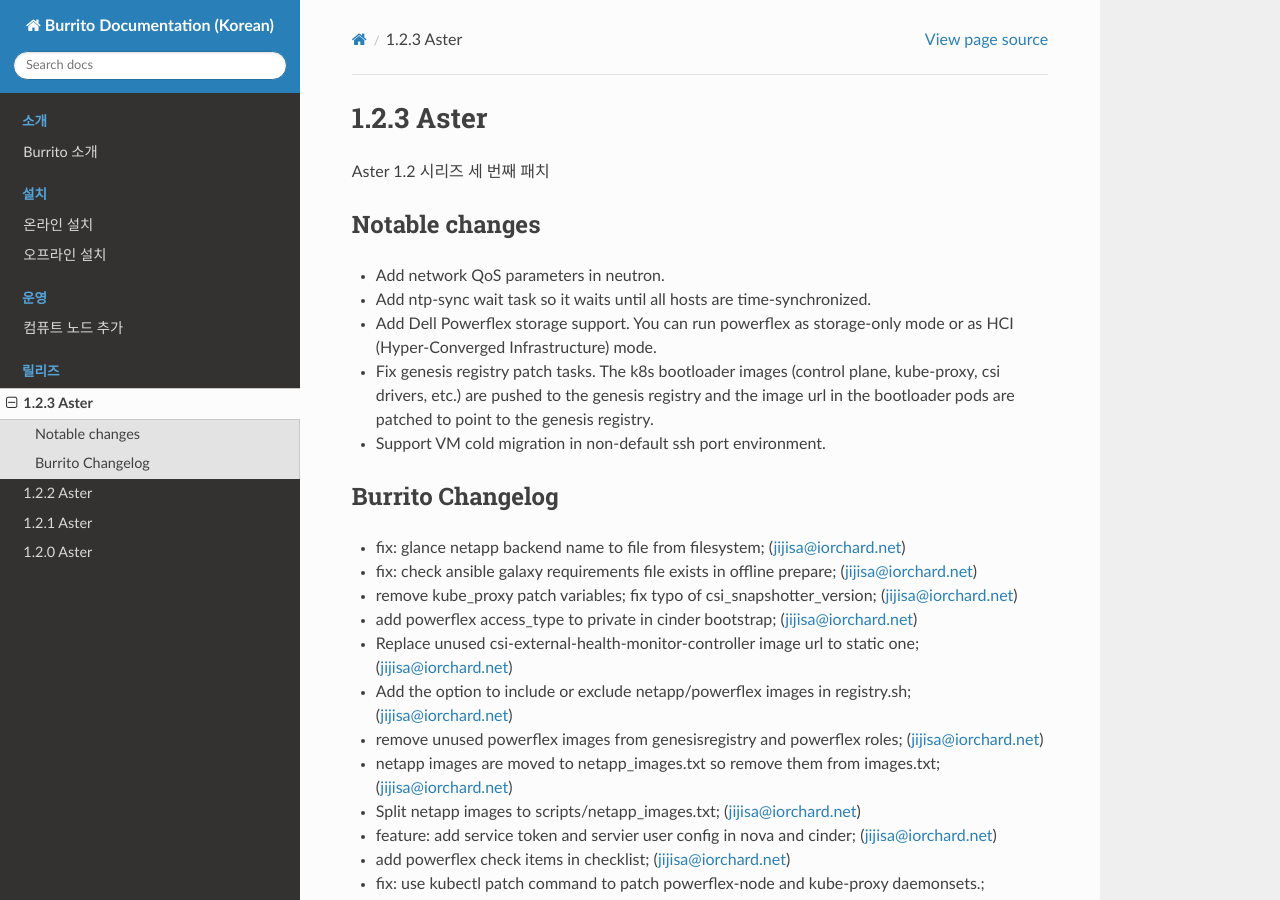
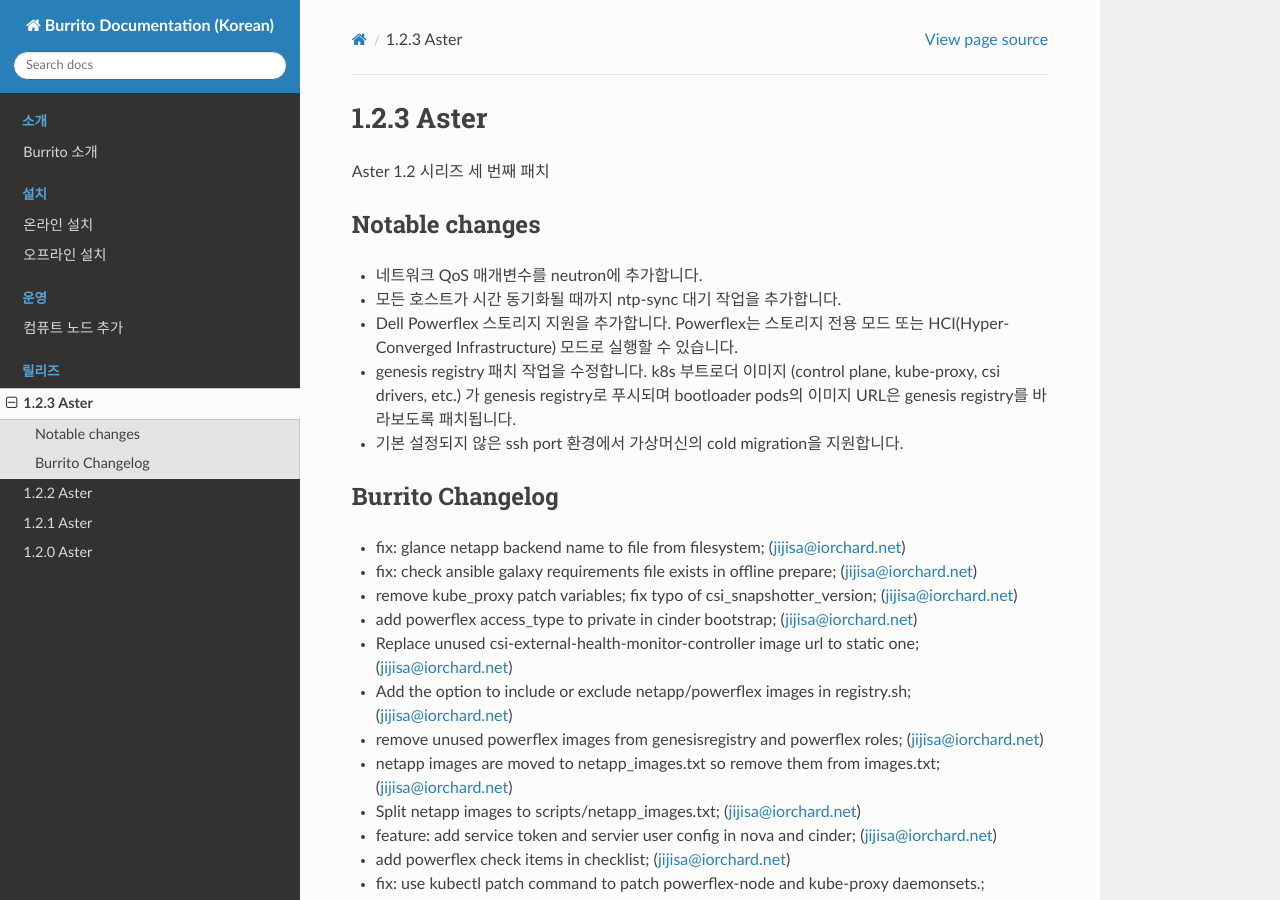
Before and after one commit to iorchard/burrito_docs_ko, a Sphinx documentation site: the page built from source/releases/1.2.3.rst, in a window 1280 px wide and 900 px high. Built offline with Sphinx 7.4.7 and the Read the Docs theme 2.0.0, drawn with Linux system fonts in a browser that asks for light colours.

Commit message:
modify rst

```diff
--- a/source/install/install.rst
+++ b/source/install/install.rst
@@ -195,7 +195,9 @@
 
 .. attention::
 
-    powerflex를 burrito에 설치하려면 Dell에서 powerflex rpm 패키지를 설치해야 합니다.
+   ::
+
+      powerflex를 burrito에 설치하려면 Dell에서 powerflex rpm 패키지를 지원받아야 합니다.
 
 
 
--- a/source/install/install_offline.rst
+++ b/source/install/install_offline.rst
@@ -195,7 +195,9 @@
 
 .. attention::
 
-    powerflex를 burrito에 설치하려면 Dell에서 powerflex rpm 패키지를 설치해야 합니다.
+   ::
+
+      powerflex를 burrito에 설치하려면 Dell에서 powerflex rpm 패키지를 지원받아야 합니다.
 
 
 
--- a/source/releases/1.2.3.rst
+++ b/source/releases/1.2.3.rst
@@ -6,15 +6,13 @@
 Notable changes
 ----------------
 
-* Add network QoS parameters in neutron.
-* Add ntp-sync wait task so it waits until all hosts are time-synchronized.
-* Add Dell Powerflex storage support. You can run powerflex as storage-only
-  mode or as HCI (Hyper-Converged Infrastructure) mode.
-* Fix genesis registry patch tasks.
-  The k8s bootloader images (control plane, kube-proxy, csi drivers, etc.)
-  are pushed to the genesis registry and the image url in the bootloader pods
-  are patched to point to the genesis registry.
-* Support VM cold migration in non-default ssh port environment.
+* 네트워크 QoS 매개변수를 neutron에 추가합니다.
+* 모든 호스트가 시간 동기화될 때까지 ntp-sync 대기 작업을 추가합니다.
+* Dell Powerflex 스토리지 지원을 추가합니다. Powerflex는 스토리지 전용 모드 또는 HCI(Hyper-Converged Infrastructure) 모드로 실행할 수 있습니다.
+* genesis registry 패치 작업을 수정합니다.
+  k8s 부트로더 이미지 (control plane, kube-proxy, csi drivers, etc.)
+  가 genesis registry로 푸시되며 bootloader pods의 이미지 URL은 genesis registry를 바라보도록 패치됩니다.
+* 기본 설정되지 않은 ssh port 환경에서 가상머신의 cold migration을 지원합니다.
 
 Burrito Changelog
 ------------------
```
